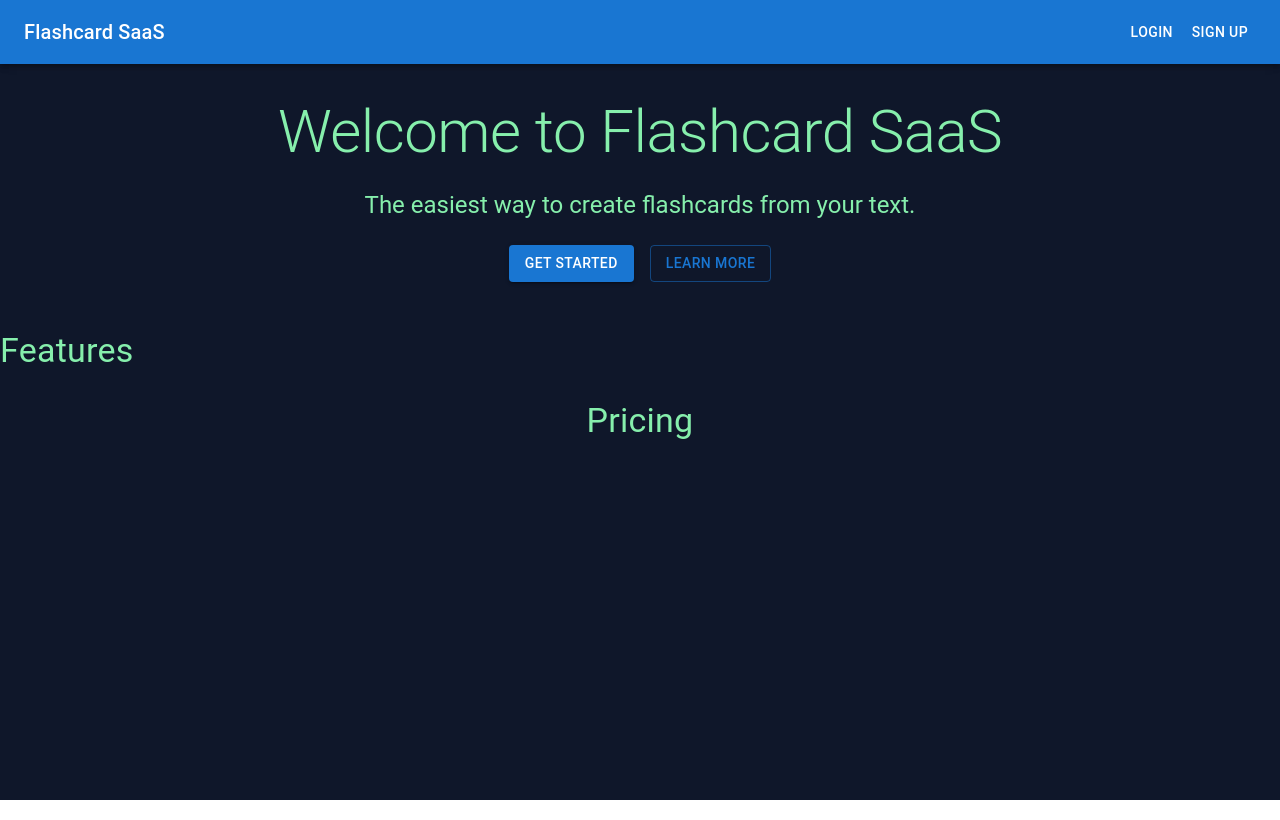
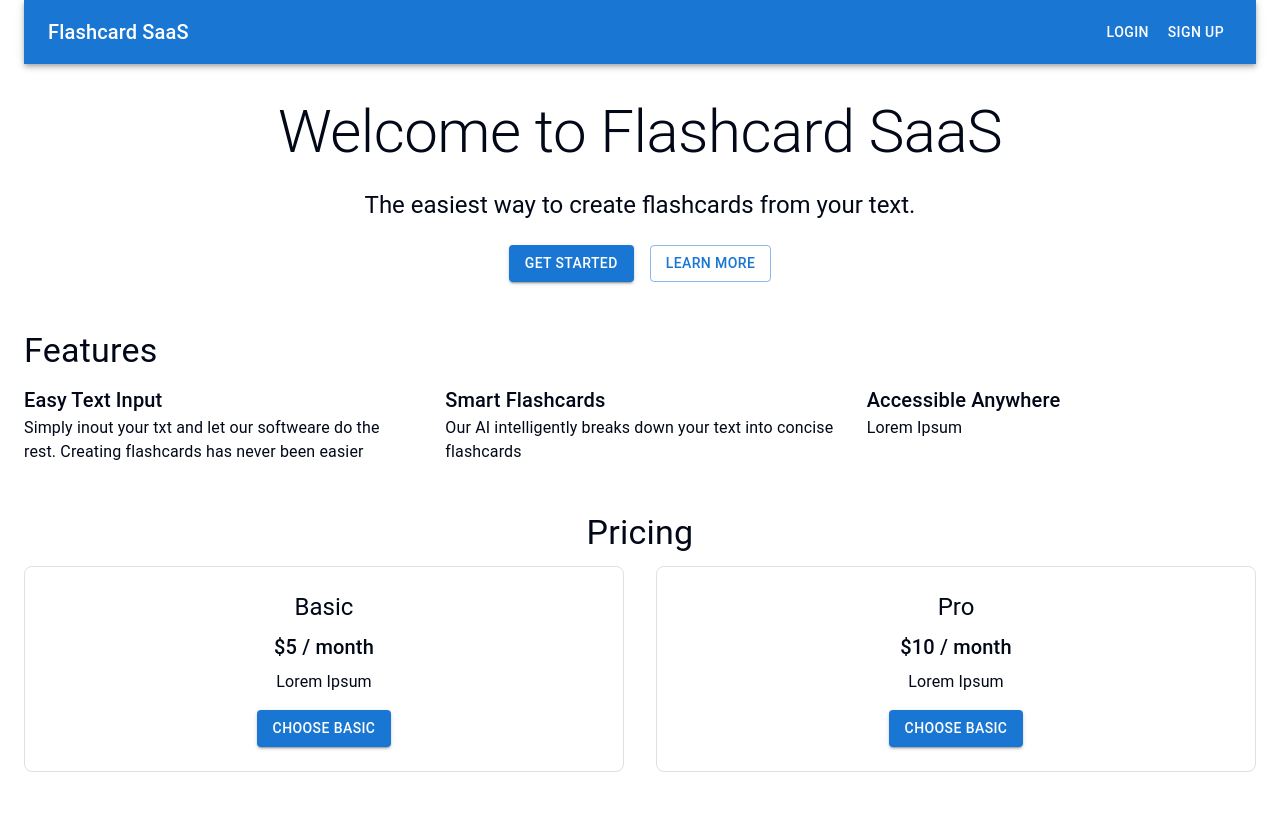
Before and after one commit to Team-S-I-R/codecards, a Next.js app: page / in a window 1280 px wide. Built offline with nearby package versions, Linux system fonts and the light colour scheme; no server answers.

Commit message:
clerk middleware added.

```diff
--- a/app/page.tsx
+++ b/app/page.tsx
@@ -1,40 +1,54 @@
 import Image from "next/image";
-import { Typography, Button, AppBar, Toolbar, Box, Grid } from '@mui/material'
+import {
+  Typography,
+  Button,
+  AppBar,
+  Toolbar,
+  Box,
+  Grid,
+  Container,
+} from "@mui/material";
 import { SignedIn, SignedOut, UserButton } from "@clerk/nextjs";
-import getStripe from "../utils/get-stripe"
-
+import getStripe from "../utils/get-stripe";
+import Head from "next/head";
 
 export default function Home() {
   const handleSubmit = async () => {
-    const checkoutSession = await fetch('/api/checkout_sessions', {
-      method: 'POST',
-      headers: { origin: 'http://localhost:3000' },
-    })
-    const checkoutSessionJson = await checkoutSession.json()
+    const checkoutSession = await fetch("/api/checkout_sessions", {
+      method: "POST",
+      headers: { origin: "http://localhost:3000" },
+    });
+    const checkoutSessionJson = await checkoutSession.json();
 
-    const stripe = await getStripe()
-    const {error} = await stripe.redirectToCheckout({
+    const stripe = await getStripe();
+    const { error } = await stripe.redirectToCheckout({
       sessionId: checkoutSessionJson.id,
-    })
+    });
 
     if (error) {
-      console.warn(error.message)
+      console.warn(error.message);
     }
-  }
+  };
 
   return (
-    <main className="w-full h-screen bg-slate-900 text-green-300">
-
-      <div className="w-full h-full overflow-y-scroll">
+    <Container maxWidth="100v">
+      <Head>
+        <title> CODECARDS </title>
+        <meta name="description" content="Create flashcard from your text" />
+      </Head>
 
       <AppBar position="static">
         <Toolbar>
-            <Typography variant="h6" style={{flexGrow: 1}}>
+          <Typography variant="h6" style={{ flexGrow: 1 }}>
             Flashcard SaaS
           </Typography>
           <SignedOut>
-              <Button color="inherit" href="/sign-in">Login</Button>
-              <Button color="inherit" href="/sign-up">Sign Up</Button>
+            <Button color="inherit" href="/sign-in">
+              Login
+            </Button>
+            <Button color="inherit" href="/sign-up">
+              Sign Up
+            </Button>
           </SignedOut>
           <SignedIn>
             <UserButton />
@@ -42,70 +56,137 @@ export default function Home() {
         </Toolbar>
       </AppBar>
 
-        <Box sx={{textAlign: 'center', my: 4}}>
+      <Box sx={{ textAlign: "center", my: 4 }}>
         <Typography variant="h2" component="h1" gutterBottom>
           Welcome to Flashcard SaaS
         </Typography>
         <Typography variant="h5" component="h2" gutterBottom>
           The easiest way to create flashcards from your text.
         </Typography>
-          <Button variant="contained" color="primary" sx={{mt: 2, mr: 2}} href="/generate">
+        <Button
+          variant="contained"
+          color="primary"
+          sx={{ mt: 2, mr: 2 }}
+          href="/generate"
+        >
           Get Started
         </Button>
-          <Button variant="outlined" color="primary" sx={{mt: 2}}>
+        <Button variant="outlined" color="primary" sx={{ mt: 2 }}>
           Learn More
         </Button>
       </Box>
 
-        <Box sx={{my: 6}}>
-          <Typography variant="h4" component="h2" gutterBottom>Features</Typography>
+      <Box sx={{ my: 6 }}>
+        <Typography variant="h4" component="h2" gutterBottom>
+          Features
+        </Typography>
         <Grid container spacing={4}>
-            {/* Feature items */}
+          <Grid item xs={12} md={4}>
+            <Typography variant="h6">Easy Text Input</Typography>
+            <Typography>{' '}Simply inout your txt and let our softweare do the rest. Creating
+              flashcards has never been easier
+            </Typography>
+          </Grid>
+          <Grid item xs={12} md={4}>
+            <Typography variant="h6">Smart Flashcards</Typography>
+            <Typography>
+              {' '}
+              Our AI intelligently breaks down your text into concise
+              flashcards
+            </Typography>
+          </Grid>
+          <Grid item xs={12} md={4}>
+            <Typography variant="h6">Accessible Anywhere</Typography>
+            <Typography>
+              {' '}
+              Lorem Ipsum
+            </Typography>
+          </Grid>
         </Grid>
       </Box>
 
-        <Box sx={{my: 6, textAlign: 'center'}}>
-          <Typography variant="h4" component="h2" gutterBottom>Pricing</Typography>
+      <Box sx={{ my: 6, textAlign: "center" }}>
+        <Typography variant="h4" component="h2" gutterBottom>
+          Pricing
+        </Typography>
         <Grid container spacing={4} justifyContent="center">
-            {/* Pricing plans */}
+          <Grid item xs={12} md={6}>
+            <Box sx={{
+              p:3,
+              border: '1px solid',
+              borderColor: 'grey.300',
+              borderRadius: 2
+            }}>
+              <Typography variant="h5" gutterBottom>Basic</Typography>
+              <Typography variant="h6" gutterBottom>$5 / month</Typography>
+              <Typography>
+                {' '}
+                Lorem Ipsum
+              </Typography>
+              <Button variant="contained" color="primary" sx={{mt: 2}}>
+                Choose Basic
+              </Button>
+            </Box>
+          </Grid>
+          <Grid item xs={12} md={6}>
+            <Box sx={{
+              p:3,
+              border: '1px solid',
+              borderColor: 'grey.300',
+              borderRadius: 2
+            }}>
+              <Typography variant="h5" gutterBottom>Pro</Typography>
+              <Typography variant="h6" gutterBottom>$10 / month</Typography>
+              <Typography>
+                {' '}
+                Lorem Ipsum
+              </Typography>
+              <Button variant="contained" color="primary" sx={{mt: 2}}>
+                Choose Basic
+              </Button>
+            </Box>
+          </Grid>
         </Grid>
       </Box>
 
+    </Container>
 
+    // <main className="w-full h-screen bg-slate-900 text-green-300">
 
+    //   <div className="w-full h-full overflow-y-scroll">
 
-      {/* <section className="w-full h-full">
-        <div className="w-full h-full flex sm:flex-row flex-col place-content-center place-items-center">
+    //   {/* <section className="w-full h-full">
+    //     <div className="w-full h-full flex sm:flex-row flex-col place-content-center place-items-center">
 
-          <div className="sm:w-1/2 sm:h-full w-full h-1/2 flex place-content-center place-items-center">
-            <h1>Image will go here</h1>
-          </div>
+    //       <div className="sm:w-1/2 sm:h-full w-full h-1/2 flex place-content-center place-items-center">
+    //         <h1>Image will go here</h1>
+    //       </div>
 
-          <div className="sm:w-1/2 sm:h-full w-full h-1/2 flex flex-col place-content-center place-items-center">
-            <h1>CodeCards</h1>
-            <h1>Landing Page text</h1>
-          </div>
+    //       <div className="sm:w-1/2 sm:h-full w-full h-1/2 flex flex-col place-content-center place-items-center">
+    //         <h1>CodeCards</h1>
+    //         <h1>Landing Page text</h1>
+    //       </div>
 
-        </div>
-      </section> */}
+    //     </div>
+    //   </section> */}
 
-      {/* <section className="w-full h-full">
-        <div className="w-full h-full flex sm:flex-row flex-col place-content-center place-items-center">
+    //   {/* <section className="w-full h-full">
+    //     <div className="w-full h-full flex sm:flex-row flex-col place-content-center place-items-center">
 
-          <div className="sm:w-1/2 sm:h-full w-full h-1/2 flex place-content-center place-items-center">
-            <h1>Image will go here</h1>
-          </div>
+    //       <div className="sm:w-1/2 sm:h-full w-full h-1/2 flex place-content-center place-items-center">
+    //         <h1>Image will go here</h1>
+    //       </div>
 
-          <div className="sm:w-1/2 sm:h-full w-full h-1/2 flex flex-col place-content-center place-items-center">
-            <h1>CodeCards</h1>
-            <h1>Landing Page text</h1>
-          </div>
+    //       <div className="sm:w-1/2 sm:h-full w-full h-1/2 flex flex-col place-content-center place-items-center">
+    //         <h1>CodeCards</h1>
+    //         <h1>Landing Page text</h1>
+    //       </div>
 
-        </div>
-      </section> */}
+    //     </div>
+    //   </section> */}
 
-      </div>
+    //   </div>
 
-    </main>
+    // </main>
   );
 }
```
Also changed, not shown: middleware.ts (added, +12 -0 lines). Lines whose indentation alone changed are shown as unchanged.
